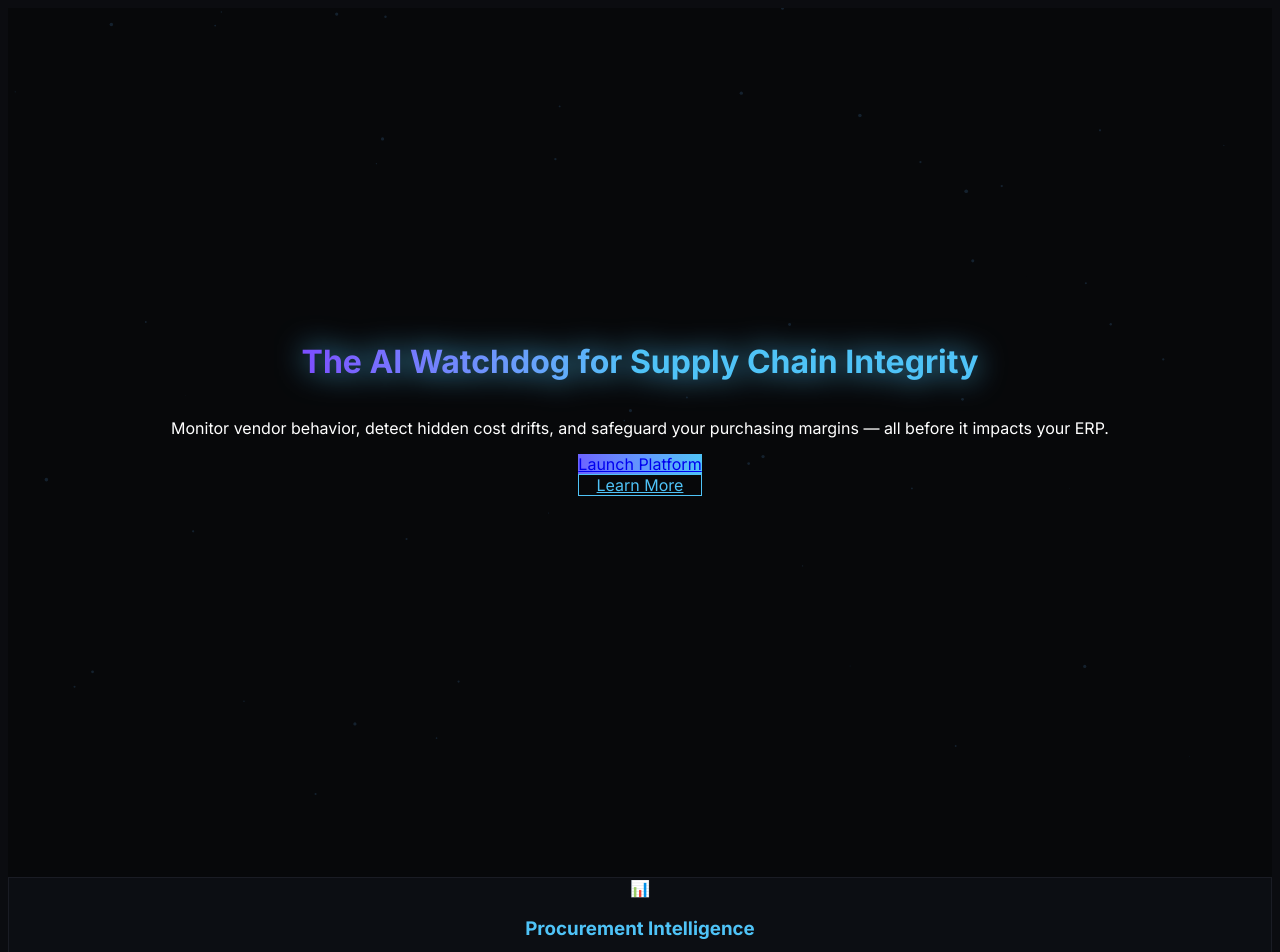
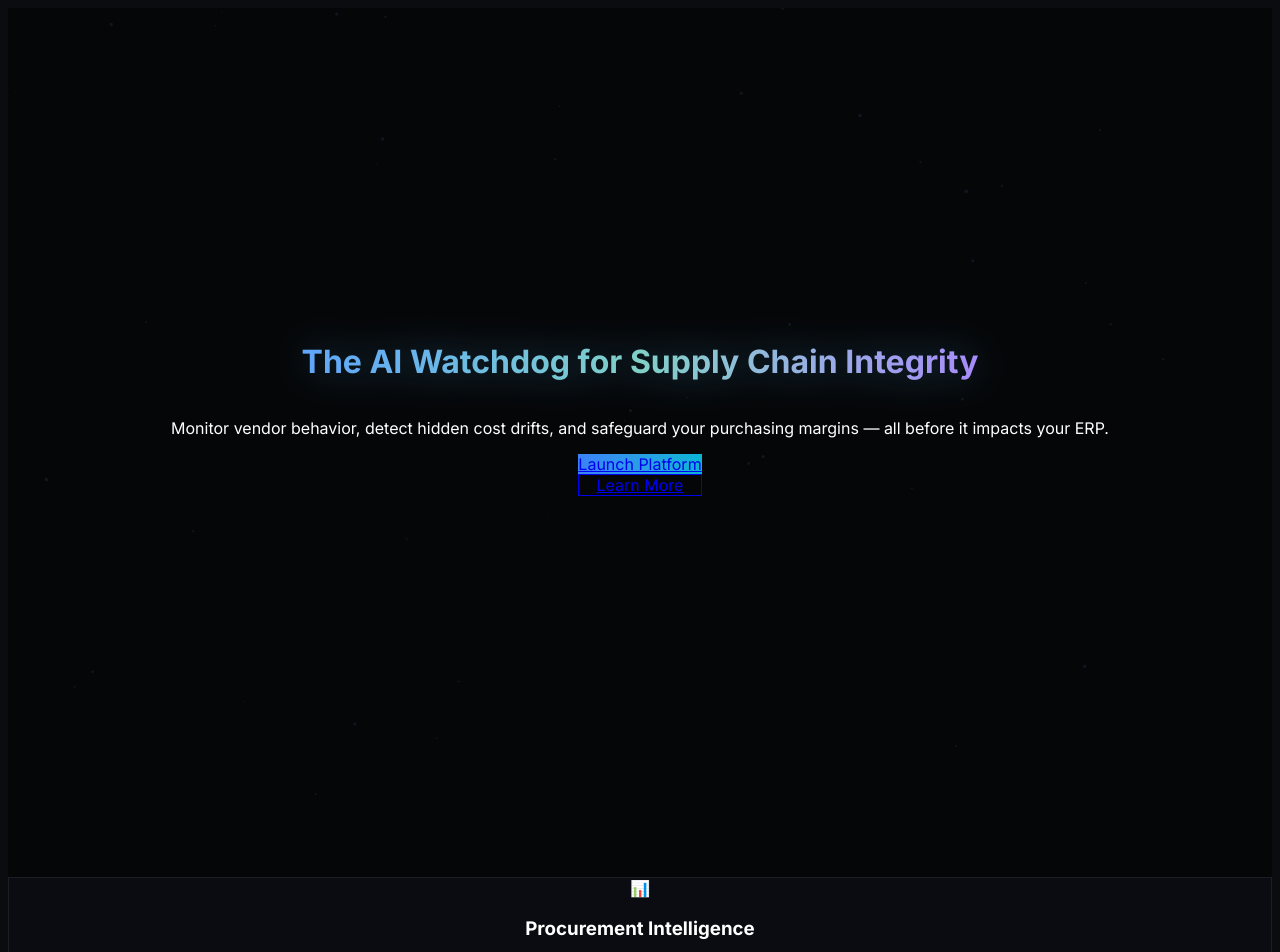
Before and after one commit to arjunmartin24/sproxx-landing-page, a React (Vite) app: page / in a window 1280 px wide. Shown: the top 952 px of the page. Built offline with nearby package versions, Linux system fonts and the light colour scheme.

Commit message:
Refactor App component styles and colors
Updated styles and colors for improved UI consistency.

```diff
--- a/src/App.jsx
+++ b/src/App.jsx
@@ -1,6 +1,6 @@
 import { motion, useScroll, useTransform } from "framer-motion";
 import { useEffect, useRef } from "react";
-import './index.css';
+import "./index.css";
 
 export default function App() {
   const ref = useRef(null);
@@ -27,7 +27,7 @@
       particles.forEach(p => {
         ctx.beginPath();
         ctx.arc(p.x, p.y, p.r, 0, Math.PI * 2);
-        ctx.fillStyle = "rgba(100,180,255,0.15)";
+        ctx.fillStyle = "rgba(100,180,255,0.1)";
         ctx.fill();
         p.x += p.dx;
         p.y += p.dy;
@@ -40,16 +40,16 @@
   }, []);
 
   return (
-    <div ref={ref} className="relative min-h-screen overflow-hidden bg-[#07080A] text-white">
+    <div ref={ref} className="relative min-h-screen overflow-hidden bg-[#050608] text-white selection:bg-cyan-400/20 selection:text-cyan-300">
       {/* Background effects */}
       <canvas id="particleCanvas" className="absolute inset-0 z-0"></canvas>
 
-      {/* Subtle animated background gradient */}
+      {/* Animated background glow */}
       <motion.div
         style={{ y }}
-        className="absolute top-0 left-1/2 -translate-x-1/2 w-[900px] h-[900px] bg-gradient-to-r from-indigo-600/25 to-cyan-400/25 blur-[200px] rounded-full z-0"
-        animate={{ scale: [1, 1.15, 1], opacity: [0.7, 1, 0.7] }}
-        transition={{ duration: 10, repeat: Infinity }}
+        className="absolute top-0 left-1/2 -translate-x-1/2 w-[900px] h-[900px] bg-gradient-to-r from-cyan-500/20 via-indigo-700/20 to-purple-700/20 blur-[250px] rounded-full z-0"
+        animate={{ scale: [1, 1.15, 1], opacity: [0.6, 1, 0.6] }}
+        transition={{ duration: 12, repeat: Infinity }}
       />
 
       {/* Hero Section */}
@@ -58,7 +58,7 @@
           initial={{ opacity: 0, y: 40 }}
           animate={{ opacity: 1, y: 0 }}
           transition={{ duration: 1 }}
-          className="text-5xl sm:text-6xl md:text-7xl font-extrabold bg-gradient-to-r from-[#7C4DFF] via-[#4FC3F7] to-[#4FC3F7] bg-clip-text text-transparent drop-shadow-[0_0_15px_#4FC3F7]"
+          className="text-5xl sm:text-6xl md:text-7xl font-extrabold bg-gradient-to-r from-[#60A5FA] via-[#80D0C7] to-[#A78BFA] bg-clip-text text-transparent drop-shadow-[0_0_20px_rgba(79,195,247,0.4)]"
         >
           The AI Watchdog for Supply Chain Integrity
         </motion.h1>
@@ -67,7 +67,7 @@
           initial={{ opacity: 0, y: 20 }}
           animate={{ opacity: 1, y: 0 }}
           transition={{ delay: 0.5, duration: 1 }}
-          className="text-gray-300 text-lg max-w-3xl mt-6 leading-relaxed"
+          className="text-gray-400 text-lg max-w-3xl mt-6 leading-relaxed"
         >
           Monitor vendor behavior, detect hidden cost drifts, and safeguard your purchasing margins — all before it impacts your ERP.
         </motion.p>
@@ -80,13 +80,13 @@
         >
           <a
             href="https://app.sproxx.io"
-            className="px-8 py-4 bg-gradient-to-r from-[#6C63FF] to-[#4FC3F7] rounded-lg text-white font-semibold shadow-lg hover:shadow-[#4FC3F7]/40 transition-all hover:-translate-y-1"
+            className="px-8 py-4 bg-gradient-to-r from-[#3B82F6] to-[#06B6D4] rounded-lg text-white font-semibold shadow-lg hover:shadow-cyan-400/40 transition-all hover:-translate-y-1"
           >
             Launch Platform
           </a>
           <a
             href="#features"
-            className="px-8 py-4 border border-[#4FC3F7] text-[#4FC3F7] rounded-lg font-semibold hover:bg-[#4FC3F7]/10 transition-all hover:-translate-y-1"
+            className="px-8 py-4 border border-cyan-400 text-cyan-300 rounded-lg font-semibold hover:bg-cyan-400/10 transition-all hover:-translate-y-1"
           >
             Learn More
           </a>
@@ -100,7 +100,7 @@
           whileInView={{ opacity: 1, y: 0 }}
           transition={{ duration: 0.8 }}
           viewport={{ once: true }}
-          className="text-4xl md:text-5xl font-semibold mb-16 bg-gradient-to-r from-amber-300 to-pink-500 bg-clip-text text-transparent"
+          className="text-4xl md:text-5xl font-semibold mb-16 bg-gradient-to-r from-amber-300 to-pink-400 bg-clip-text text-transparent drop-shadow-[0_0_15px_rgba(249,168,212,0.3)]"
         >
           Powering Next-Gen Procurement Teams
         </motion.h2>
@@ -129,10 +129,10 @@
               whileInView={{ opacity: 1, y: 0 }}
               transition={{ delay: i * 0.2, duration: 0.9 }}
               viewport={{ once: true }}
-              className="bg-[#0C0E13] border border-[#1A1C24] rounded-3xl p-10 shadow-lg hover:shadow-[#4FC3F7]/30 transition-all hover:-translate-y-2 backdrop-blur-md"
+              className="bg-[#0A0C11] border border-[#1B1E26] rounded-3xl p-10 shadow-md hover:shadow-cyan-400/30 transition-all hover:-translate-y-2 backdrop-blur-lg"
             >
               <div className="text-4xl mb-4">{f.icon}</div>
-              <h3 className="text-2xl font-semibold text-[#4FC3F7] mb-3">{f.title}</h3>
+              <h3 className="text-2xl font-semibold text-cyan-300 mb-3">{f.title}</h3>
               <p className="text-gray-400 text-base">{f.desc}</p>
             </motion.div>
           ))}
```
